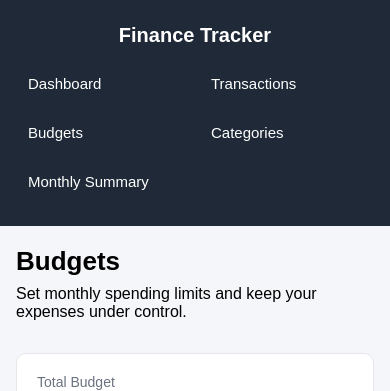
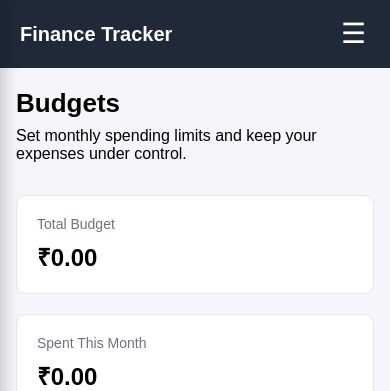
Before and after one commit to yahvi058/finance-tracker, a React (Vite) app: page /budgets in a window 390 px wide. Shown: the top 391 px of the page. Built offline with nearby package versions, Linux system fonts and the light colour scheme; no server answers; the database is empty.

Commit message:
Complete finance tracker UI and functionality

```diff
--- a/src/App.css
+++ b/src/App.css
@@ -715,11 +715,6 @@
     flex-direction: column;
   }
 
-  .sidebar {
-    width: 100%;
-    min-height: auto;
-    position: static;
-  }
 
   .sidebar h2 {
     text-align: center;
@@ -766,3 +761,126 @@
     min-width: 0;
   }
 }
+
+/* Mobile navigation */
+.mobile-header {
+  display: none;
+}
+
+.sidebar-header {
+  display: flex;
+  align-items: center;
+  justify-content: space-between;
+}
+
+.sidebar-close-button {
+  display: none;
+}
+
+.sidebar-overlay {
+  display: none;
+}
+
+@media (max-width: 768px) {
+  .mobile-header {
+    display: flex;
+    align-items: center;
+    justify-content: space-between;
+    width: 100%;
+    padding: 16px 20px;
+    background: #1f2937;
+    color: white;
+  }
+
+  .mobile-header h2 {
+    margin: 0;
+    font-size: 20px;
+  }
+
+  .mobile-menu-button {
+    border: none;
+    background: transparent;
+    color: white;
+    font-size: 28px;
+    line-height: 1;
+    cursor: pointer;
+    padding: 4px;
+  }
+
+  .sidebar {
+    position: fixed;
+    top: 0;
+    left: 0;
+    z-index: 1000;
+    width: 260px;
+    height: 100vh;
+    min-height: 100vh;
+    padding: 24px 16px;
+    transform: translateX(-100%);
+    transition: transform 0.25s ease;
+    box-shadow: 4px 0 15px rgba(0, 0, 0, 0.2);
+  }
+
+  .sidebar.sidebar-open {
+    transform: translateX(0);
+  }
+
+  .sidebar-header h2 {
+    margin: 0;
+    font-size: 20px;
+  }
+
+  .sidebar-close-button {
+    display: block;
+    border: none;
+    background: transparent;
+    color: white;
+    font-size: 20px;
+    cursor: pointer;
+    padding: 4px;
+  }
+
+  .sidebar nav {
+    margin-top: 30px;
+  }
+
+  .sidebar-overlay {
+    display: block;
+    position: fixed;
+    inset: 0;
+    z-index: 999;
+    background: rgba(0, 0, 0, 0.45);
+  }
+
+  .main-content {
+    width: 100%;
+    padding: 20px 16px;
+  }
+}
+
+.sidebar nav a {
+  white-space: nowrap;
+}
+
+.sidebar button {
+  white-space: nowrap;
+}
+
+@media (max-width: 768px) {
+  .sidebar nav {
+    display: flex;
+    flex-direction: column;
+    gap: 10px;
+  }
+
+  .sidebar nav a {
+    display: block;
+    width: 100%;
+  }
+
+  .sidebar nav a button {
+    display: block;
+    width: 100%;
+    white-space: nowrap;
+  }
+}
--- a/src/components/Sidebar.jsx
+++ b/src/components/Sidebar.jsx
@@ -1,33 +1,70 @@
+import { useState } from 'react'
 import { Link } from 'react-router-dom'
 
 function Sidebar() {
+  const [isOpen, setIsOpen] = useState(false)
+
+  const closeSidebar = () => {
+    setIsOpen(false)
+  }
+
   return (
-    <aside className="sidebar">
+    <>
+      <header className="mobile-header">
         <h2>Finance Tracker</h2>
 
+        <button
+          className="mobile-menu-button"
+          onClick={() => setIsOpen(true)}
+          aria-label="Open navigation menu"
+        >
+          ☰
+        </button>
+      </header>
+
+      {isOpen && (
+        <div
+          className="sidebar-overlay"
+          onClick={closeSidebar}
+        />
+      )}
+
+      <aside className={`sidebar ${isOpen ? 'sidebar-open' : ''}`}>
+        <div className="sidebar-header">
+          <h2>Finance Tracker</h2>
+
+          <button
+            className="sidebar-close-button"
+            onClick={closeSidebar}
+            aria-label="Close navigation menu"
+          >
+            ✕
+          </button>
+        </div>
+
         <nav>
-        <Link to="/">
+          <Link to="/" onClick={closeSidebar}>
             <button>Dashboard</button>
           </Link>
 
-        <Link to="/transactions">
+          <Link to="/transactions" onClick={closeSidebar}>
             <button>Transactions</button>
           </Link>
 
-        <Link to="/budgets">
+          <Link to="/budgets" onClick={closeSidebar}>
             <button>Budgets</button>
           </Link>
 
-        <Link to="/categories">
+          <Link to="/categories" onClick={closeSidebar}>
             <button>Categories</button>
           </Link>
 
-        <Link to="/monthly-summary">
+          <Link to="/monthly-summary" onClick={closeSidebar}>
             <button>Monthly Summary</button>
           </Link>
-
         </nav>
       </aside>
+    </>
   )
 }
 
```
Lines whose indentation alone changed are shown as unchanged.
